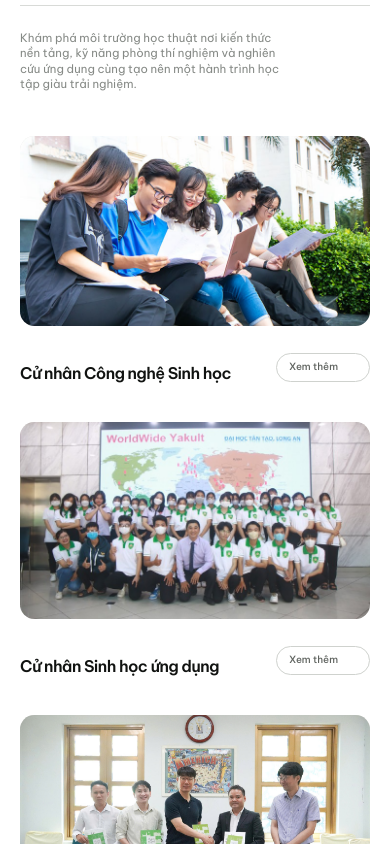
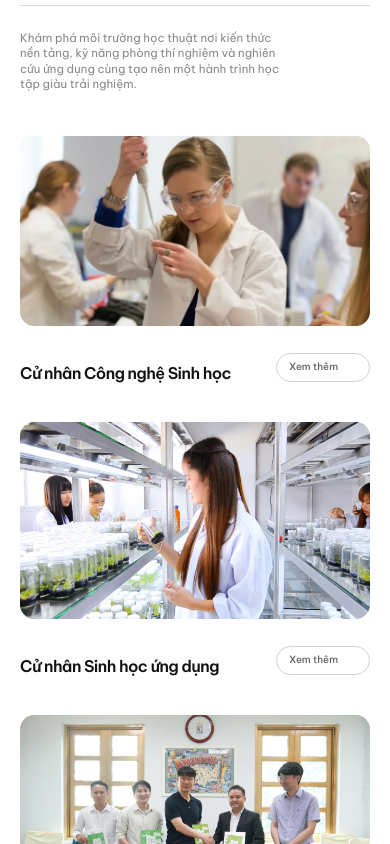
Before and after one commit to sit-ttu/biotech-website, a Next.js app in the folder app/: page /vi in a window 390 px wide. Shown: the part 940-1784 px from the top of the page. Built offline with nearby package versions, Linux system fonts and the light colour scheme; no server answers; some icons are missing.

Commit message:
feat: add new program images and enhance footer and homepage content

```diff
--- a/app/src/components/Footer.tsx
+++ b/app/src/components/Footer.tsx
@@ -48,6 +48,40 @@ const Footer = () => {
           program.level === "undergraduate" ? "dai-hoc" : "sau-dai-hoc"
         }/${program.slugVi}`
       : `/${currentLocale}/programs/${program.level}/${program.slugEn}`;
+  const displayedPrograms =
+    programs.length > 0
+      ? programs.map((program) => ({
+          key: program.programId,
+          href: programHref(program),
+          label:
+            currentLocale === "vi"
+              ? program.nameVi
+              : program.nameEn || program.nameVi,
+        }))
+      : [
+          {
+            key: "mock-biotechnology",
+            href:
+              currentLocale === "vi"
+                ? "/vi/chuong-trinh-dao-tao/dai-hoc"
+                : "/en/programs/undergraduate",
+            label:
+              currentLocale === "vi"
+                ? "Cử nhân Công nghệ Sinh học"
+                : "Bachelor of Biotechnology",
+          },
+          {
+            key: "mock-applied-biology",
+            href:
+              currentLocale === "vi"
+                ? "/vi/chuong-trinh-dao-tao"
+                : "/en/programs",
+            label:
+              currentLocale === "vi"
+                ? "Cử nhân Sinh học ứng dụng"
+                : "Bachelor of Applied Biology",
+          },
+        ];
 
   // Reusable minimal link — hover slides an arrow in, no per-item icon (modern, uncluttered)
   const FooterLink = ({ href, label }: { href: string; label: string }) => (
@@ -148,15 +182,11 @@ const Footer = () => {
               {tFooter("academicPrograms")}
             </h4>
             <ul className="space-y-3">
-              {programs.map((program) => (
+              {displayedPrograms.map((program) => (
                 <FooterLink
-                  key={program.programId}
-                  href={programHref(program)}
-                  label={
-                    currentLocale === "vi"
-                      ? program.nameVi
-                      : program.nameEn || program.nameVi
-                  }
+                  key={program.key}
+                  href={program.href}
+                  label={program.label}
                 />
               ))}
             </ul>
--- a/app/src/components/HomePageContent.tsx
+++ b/app/src/components/HomePageContent.tsx
@@ -27,7 +27,6 @@ const landingCopy = {
     discover: "Khám phá",
     discoverIntro:
       "Ba điểm chạm để hiểu rõ hành trình học tập, nghiên cứu và trải nghiệm sinh viên tại Khoa.",
-    discoverMeta: "03 hướng khám phá",
     rows: [
       {
         title: "Chương trình đào tạo",
@@ -53,9 +52,8 @@ const landingCopy = {
     allNews: "Xem tất cả tin tức",
     newsEmpty: "Tin tức mới đang được cập nhật.",
     eventsEmpty: "Chưa có sự kiện sắp diễn ra.",
-    feedError: "Không thể tải dữ liệu lúc này.",
     aboutTitle: ["Về Khoa", "Công nghệ Sinh học"],
-    aboutEyebrow: "School of Biotechnology · TTU",
+    aboutStatement: "Khoa học phục vụ chất lượng cuộc sống.",
     aboutIntro:
       "Khoa đào tạo cử nhân và kỹ sư có khả năng hiểu, phát triển và ứng dụng tri thức cùng sản phẩm công nghệ sinh học nhằm nâng cao chất lượng cuộc sống.",
     aboutVision:
@@ -67,6 +65,11 @@ const landingCopy = {
       "Hợp tác học thuật mở rộng cơ hội nghiên cứu và tiếp cận các vấn đề liên ngành.",
     aboutStudentCaption:
       "Sinh viên phát triển năng lực qua dự án, cuộc thi và hoạt động đổi mới sáng tạo.",
+    ctaTitle: ["Chưa tìm thấy điều", "bạn đang tìm kiếm?"],
+    ctaDescription:
+      "Kết nối với Khoa để được giải đáp về chương trình học, tuyển sinh, hoạt động nghiên cứu và cơ hội dành cho sinh viên.",
+    ctaPrimary: "Liên hệ với Khoa",
+    ctaSecondary: "Xem chương trình",
     latestLabel: "Mới nhất",
   },
   en: {
@@ -84,7 +87,6 @@ const landingCopy = {
     discover: "Discover",
     discoverIntro:
       "Three perspectives on study, research and student experience at the School.",
-    discoverMeta: "03 ways to explore",
     rows: [
       {
         title: "Academic programs",
@@ -110,9 +112,8 @@ const landingCopy = {
     allNews: "View all news",
     newsEmpty: "New stories are being prepared.",
     eventsEmpty: "There are no upcoming events yet.",
-    feedError: "This content is temporarily unavailable.",
     aboutTitle: ["About the School", "of Biotechnology"],
-    aboutEyebrow: "School of Biotechnology · TTU",
+    aboutStatement: "Science in service of a better quality of life.",
     aboutIntro:
       "The School prepares bachelors and engineers to understand, develop and apply biotechnology knowledge and products that improve quality of life.",
     aboutVision:
@@ -124,13 +125,18 @@ const landingCopy = {
       "Academic partnerships expand research opportunities and interdisciplinary learning.",
     aboutStudentCaption:
       "Students build capability through projects, competitions and innovation activities.",
+    ctaTitle: ["Still looking for", "the right information?"],
+    ctaDescription:
+      "Connect with the School for guidance on academic programs, admissions, research activities and student opportunities.",
+    ctaPrimary: "Contact the School",
+    ctaSecondary: "Explore programs",
     latestLabel: "Latest",
   },
 } as const;
 
 const cardImages = [
-  "/assets/ttu/students-campus-learning.jpg",
-  "/assets/ttu/menu/academic-programs.jpg",
+  "/assets/biotech/program-biotechnology-lab.webp",
+  "/assets/biotech/program-applied-biology-tissue-culture.webp",
   "/assets/ttu/programs-academic-partnership.jpg",
   "/assets/biotech/biotech-hackathon-2026.jpg",
 ];
@@ -138,6 +144,121 @@ const cardImages = [
 const newsFallbackImages = [
   "/assets/ttu/menu/students-at-ttu.jpg",
   "/assets/ttu/menu/international-cooperation-2026.jpg",
+];
+
+const mockNewsByLocale: Record<SiteLocale, News[]> = {
+  vi: [
+    {
+      id: "mock-news-research",
+      title:
+        "Sinh viên Công nghệ Sinh học với hành trình nghiên cứu ứng dụng",
+      slug: "hanh-trinh-nghien-cuu-ung-dung",
+      summary:
+        "Từ phòng thực hành đến các dự án liên ngành, sinh viên từng bước chuyển hóa kiến thức thành giải pháp cho đời sống.",
+      content: {},
+      coverImage: "/assets/ttu/menu/international-cooperation-2026.jpg",
+      category: "academic",
+      status: "published",
+      publishedAt: "2026-07-20T08:00:00+07:00",
+      createdAt: "2026-07-20T08:00:00+07:00",
+      updatedAt: "2026-07-20T08:00:00+07:00",
+    },
+    {
+      id: "mock-news-campus",
+      title: "Môi trường học tập gắn với thực hành và đổi mới sáng tạo",
+      slug: "moi-truong-hoc-tap-doi-moi-sang-tao",
+      summary:
+        "Không gian học thuật tại TTU kết nối kiến thức nền tảng, trải nghiệm phòng thí nghiệm và hoạt động cộng đồng.",
+      content: {},
+      coverImage: "/assets/ttu/students-campus-learning.jpg",
+      category: "general",
+      status: "published",
+      publishedAt: "2026-07-12T08:00:00+07:00",
+      createdAt: "2026-07-12T08:00:00+07:00",
+      updatedAt: "2026-07-12T08:00:00+07:00",
+    },
+  ],
+  en: [
+    {
+      id: "mock-news-research",
+      title: "Biotechnology students on a journey into applied research",
+      slug: "applied-research-journey",
+      summary:
+        "From laboratory practice to interdisciplinary projects, students turn scientific knowledge into ideas for real-world challenges.",
+      content: {},
+      coverImage: "/assets/ttu/menu/international-cooperation-2026.jpg",
+      category: "academic",
+      status: "published",
+      publishedAt: "2026-07-20T08:00:00+07:00",
+      createdAt: "2026-07-20T08:00:00+07:00",
+      updatedAt: "2026-07-20T08:00:00+07:00",
+    },
+    {
+      id: "mock-news-campus",
+      title: "A learning environment shaped by practice and innovation",
+      slug: "learning-through-practice-and-innovation",
+      summary:
+        "Academic life at TTU connects scientific foundations, laboratory experience and an active student community.",
+      content: {},
+      coverImage: "/assets/ttu/students-campus-learning.jpg",
+      category: "general",
+      status: "published",
+      publishedAt: "2026-07-12T08:00:00+07:00",
+      createdAt: "2026-07-12T08:00:00+07:00",
+      updatedAt: "2026-07-12T08:00:00+07:00",
+    },
+  ],
+};
+
+const mockEvents: Event[] = [
+  {
+    id: "mock-event-open-lab",
+    titleVi: "Trải nghiệm phòng thực hành Công nghệ Sinh học",
+    titleEn: "Biotechnology open laboratory experience",
+    startAt: "2026-08-15T08:00:00+07:00",
+    locationVi: "Khoa Công nghệ Sinh học, Đại học Tân Tạo",
+    locationEn: "School of Biotechnology, Tan Tao University",
+    status: "published",
+    isFeatured: true,
+    createdAt: "2026-07-20T08:00:00+07:00",
+    updatedAt: "2026-07-20T08:00:00+07:00",
+  },
+  {
+    id: "mock-event-seminar",
+    titleVi: "Seminar học thuật về Sinh học ứng dụng",
+    titleEn: "Academic seminar on Applied Biology",
+    startAt: "2026-08-22T09:00:00+07:00",
+    locationVi: "Đại học Tân Tạo",
+    locationEn: "Tan Tao University",
+    status: "published",
+    isFeatured: false,
+    createdAt: "2026-07-20T08:00:00+07:00",
+    updatedAt: "2026-07-20T08:00:00+07:00",
+  },
+  {
+    id: "mock-event-research",
+    titleVi: "Kết nối sinh viên với nghiên cứu và đổi mới sáng tạo",
+    titleEn: "Connecting students with research and innovation",
+    startAt: "2026-09-05T08:30:00+07:00",
+    locationVi: "Đại học Tân Tạo",
+    locationEn: "Tan Tao University",
+    status: "published",
+    isFeatured: false,
+    createdAt: "2026-07-20T08:00:00+07:00",
+    updatedAt: "2026-07-20T08:00:00+07:00",
+  },
+  {
+    id: "mock-event-community",
+    titleVi: "Sinh hoạt học thuật cộng đồng Biotech TTU",
+    titleEn: "Biotech TTU academic community gathering",
+    startAt: "2026-09-12T09:00:00+07:00",
+    locationVi: "Khoa Công nghệ Sinh học, Đại học Tân Tạo",
+    locationEn: "School of Biotechnology, Tan Tao University",
+    status: "published",
+    isFeatured: false,
+    createdAt: "2026-07-20T08:00:00+07:00",
+    updatedAt: "2026-07-20T08:00:00+07:00",
+  },
 ];
 
 function formatEditorialDate(value: string, locale: SiteLocale) {
@@ -206,8 +327,6 @@ export default function HomePageContent({
   const [events, setEvents] = useState<Event[]>([]);
   const [newsLoading, setNewsLoading] = useState(true);
   const [eventsLoading, setEventsLoading] = useState(true);
-  const [newsError, setNewsError] = useState(false);
-  const [eventsError, setEventsError] = useState(false);
   const links = {
     about:
       locale === "vi"
@@ -224,6 +343,7 @@ export default function HomePageContent({
         ? `${basePath}/sinh-vien`
         : `${basePath}/students`,
     news: locale === "vi" ? `${basePath}/tin-tuc` : `${basePath}/news`,
+    contact: locale === "vi" ? `${basePath}/lien-he` : `${basePath}/contact`,
   };
   const cardLinks = [
     links.programs,
@@ -240,19 +360,23 @@ export default function HomePageContent({
       .findAll()
       .then((items) => {
         if (!active) return;
+        const publishedItems = items
+          .filter((item) => item.status === "published")
+          .sort(
+            (a, b) =>
+              new Date(b.publishedAt || b.createdAt).getTime() -
+              new Date(a.publishedAt || a.createdAt).getTime(),
+          )
+          .slice(0, 2);
+
         setNewsItems(
-          items
-            .filter((item) => item.status === "published")
-            .sort(
-              (a, b) =>
-                new Date(b.publishedAt || b.createdAt).getTime() -
-                new Date(a.publishedAt || a.createdAt).getTime(),
-            )
-            .slice(0, 2),
+          publishedItems.length > 0
+            ? publishedItems
+            : mockNewsByLocale[locale],
         );
       })
       .catch(() => {
-        if (active) setNewsError(true);
+        if (active) setNewsItems(mockNewsByLocale[locale]);
       })
       .finally(() => {
         if (active) setNewsLoading(false);
@@ -261,10 +385,10 @@ export default function HomePageContent({
     api.events
       .findUpcoming(4)
       .then((items) => {
-        if (active) setEvents(items);
+        if (active) setEvents(items.length > 0 ? items : mockEvents);
       })
       .catch(() => {
-        if (active) setEventsError(true);
+        if (active) setEvents(mockEvents);
       })
       .finally(() => {
         if (active) setEventsLoading(false);
@@ -273,7 +397,7 @@ export default function HomePageContent({
     return () => {
       active = false;
     };
-  }, []);
+  }, [locale]);
 
   const reveal = reduceMotion
     ? { opacity: 1, y: 0 }
@@ -399,7 +523,7 @@ export default function HomePageContent({
               initial={reduceMotion ? false : { opacity: 0, y: 26 }}
               whileInView={reveal}
               viewport={{ once: true, amount: 0.5 }}
-              className="lg:col-span-3 lg:flex lg:min-h-full lg:flex-col lg:pr-8"
+              className="lg:col-span-3 lg:pr-8"
             >
               <h2 className="text-[2.15rem] font-semibold leading-none tracking-[-0.055em] text-[#111311] sm:text-[2.6rem]">
                 {copy.discover}
@@ -407,10 +531,6 @@ export default function HomePageContent({
               <p className="mt-6 max-w-[17rem] text-[0.76rem] leading-[1.55] text-[#747974]">
                 {copy.discoverIntro}
               </p>
-              <div className="mt-8 flex items-center gap-3 font-roboto-mono text-[0.58rem] uppercase tracking-[0.14em] text-[#139C48] lg:mt-auto">
-                <span className="h-px w-8 bg-[#139C48]" />
-                {copy.discoverMeta}
-              </div>
             </motion.div>
 
             <div className="border-t border-[#d8dad7] lg:col-span-9">
@@ -495,10 +615,10 @@ export default function HomePageContent({
                     </div>
                   ))}
                 </div>
-              ) : newsError || newsItems.length === 0 ? (
+              ) : newsItems.length === 0 ? (
                 <div className="border-b border-[#d8dad7] py-12">
                   <p className="max-w-sm text-sm leading-6 text-[#747974]">
-                    {newsError ? copy.feedError : copy.newsEmpty}
+                    {copy.newsEmpty}
                   </p>
                 </div>
               ) : (
@@ -508,6 +628,9 @@ export default function HomePageContent({
                     const image =
                       getNewsImage(item) ||
                       newsFallbackImages[index % newsFallbackImages.length];
+                    const newsHref = item.id.startsWith("mock-")
+                      ? links.news
+                      : `${links.news}/${item.slug}`;
 
                     return (
                       <motion.article
@@ -542,7 +665,7 @@ export default function HomePageContent({
                             </p>
                           )}
                           <Link
-                            href={`${links.news}/${item.slug}`}
+                            href={newsHref}
                             className="group mt-6 inline-flex w-fit items-center gap-2 rounded-full border border-[#cfd2ce] px-3 py-1.5 text-[0.61rem] font-medium text-[#5f635f] transition-[background-color,border-color,color,transform] hover:border-[#139C48] hover:bg-[#139C48] hover:text-white active:scale-[0.98] sm:mt-auto"
                           >
                             {copy.readMore}
@@ -550,7 +673,7 @@ export default function HomePageContent({
                           </Link>
                         </div>
                         <Link
-                          href={`${links.news}/${item.slug}`}
+                          href={newsHref}
                           className="group/image relative min-h-44 overflow-hidden rounded-[0.75rem] bg-[#e7e9e6]"
                         >
                           <img
@@ -579,9 +702,9 @@ export default function HomePageContent({
                     </div>
                   ))}
                 </div>
-              ) : eventsError || events.length === 0 ? (
+              ) : events.length === 0 ? (
                 <p className="border-b border-[#d8dad7] py-10 text-sm leading-6 text-[#747974]">
-                  {eventsError ? copy.feedError : copy.eventsEmpty}
+                  {copy.eventsEmpty}
                 </p>
               ) : (
                 <div className="divide-y divide-[#d8dad7] border-b border-[#d8dad7]">
@@ -644,8 +767,8 @@ export default function HomePageContent({
           </div>
 
           <div className="mt-5 grid gap-5 md:grid-cols-12 md:items-start md:gap-4">
-            <p className="font-roboto-mono text-[0.58rem] uppercase leading-[1.6] tracking-[0.14em] text-[#139C48] md:col-start-4 md:col-span-3 md:pr-5">
-              {copy.aboutEyebrow}
+            <p className="max-w-[15rem] border-l border-[#bfc3bf] pl-4 text-[0.88rem] font-medium leading-[1.5] tracking-[-0.025em] text-[#4f544f] md:col-start-4 md:col-span-3 md:pr-5">
+              {copy.aboutStatement}
             </p>
             <p className="max-w-[32rem] text-[0.68rem] leading-[1.48] text-[#666b66] md:col-span-3 md:pr-5">
               {copy.aboutIntro}
@@ -740,6 +863,48 @@ export default function HomePageContent({
             </motion.div>
           </div>
         </section>
+
+        <motion.section
+          initial={reduceMotion ? false : { opacity: 0, y: 24 }}
+          whileInView={reveal}
+          viewport={{ once: true, amount: 0.35 }}
+          className="mx-5 mb-16 overflow-hidden border border-[#d9e3d8] bg-[#f1f5f0] sm:mx-8 md:mb-24"
+        >
+          <div className="grid md:grid-cols-12">
+            <div className="relative px-6 py-10 sm:px-9 sm:py-12 md:col-span-6 md:px-10 md:py-16">
+              <span
+                aria-hidden="true"
+                className="absolute inset-y-0 left-0 w-1 bg-[#139C48]"
+              />
+              <h2 className="text-[2.15rem] font-semibold leading-[0.98] tracking-[-0.055em] text-[#111311] sm:text-[2.7rem]">
+                <span className="block">{copy.ctaTitle[0]}</span>
+                <span className="block">{copy.ctaTitle[1]}</span>
+              </h2>
+            </div>
+
+            <div className="border-t border-[#d9e3d8] px-6 py-10 sm:px-9 md:col-span-6 md:border-l md:border-t-0 md:px-10 md:py-16">
+              <p className="max-w-[31rem] text-[0.78rem] leading-[1.6] text-[#626862] sm:text-[0.84rem]">
+                {copy.ctaDescription}
+              </p>
+              <div className="mt-8 flex flex-wrap items-center gap-3">
+                <Link
+                  href={links.contact}
+                  className="group inline-flex min-h-11 items-center gap-3 rounded-full bg-[#139C48] px-5 text-[0.72rem] font-semibold text-white transition-[background-color,transform] duration-300 hover:-translate-y-0.5 hover:bg-[#0f7e3a] active:translate-y-0"
+                >
+                  {copy.ctaPrimary}
+                  <ArrowIcon direction="right" size={12} />
+                </Link>
+                <Link
+                  href={links.programs}
+                  className="group inline-flex min-h-11 items-center gap-3 rounded-full border border-[#bfc9be] px-5 text-[0.72rem] font-semibold text-[#4f554f] transition-[background-color,border-color,color,transform] duration-300 hover:-translate-y-0.5 hover:border-[#139C48] hover:bg-white hover:text-[#139C48] active:translate-y-0"
+                >
+                  {copy.ctaSecondary}
+                  <ArrowIcon direction="right" size={12} />
+                </Link>
+              </div>
+            </div>
+          </div>
+        </motion.section>
       </div>
     </main>
   );
--- a/app/src/messages/en.json
+++ b/app/src/messages/en.json
@@ -982,7 +982,7 @@
       "Applied Biology"
     ],
     "address": "Tan Tao University Avenue, Tan Duc E.City, Duc Hoa Commune, Tay Ninh Province",
-    "phone": "(+84) 076 436 2098 · (+84) 272 376 9216",
+    "phone": "(+84) 076 436 2098",
     "email": "secretary.sbio@ttu.edu.vn",
     "mission": "advancing life-science education through practice, research and community impact.",
     "copyright": "© School of Biotechnology - Tan Tao University"
--- a/app/src/messages/vi.json
+++ b/app/src/messages/vi.json
@@ -982,7 +982,7 @@
       "Sinh học ứng dụng"
     ],
     "address": "Đại lộ Đại học Tân Tạo, Tân Đức E.City, Xã Đức Hòa, Tỉnh Tây Ninh",
-    "phone": "(+84) 076 436 2098 · (+84) 272 376 9216",
+    "phone": "(+84) 076 436 2098",
     "email": "secretary.sbio@ttu.edu.vn",
     "mission": "đào tạo khoa học sự sống gắn với thực hành, nghiên cứu và phục vụ cộng đồng.",
     "copyright": "© Khoa Công nghệ Sinh học - Đại học Tân Tạo"
```
Also changed, not shown: app/public/assets/biotech/program-applied-biology-tissue-culture.webp (added), app/public/assets/biotech/program-biotechnology-lab.webp (added).
